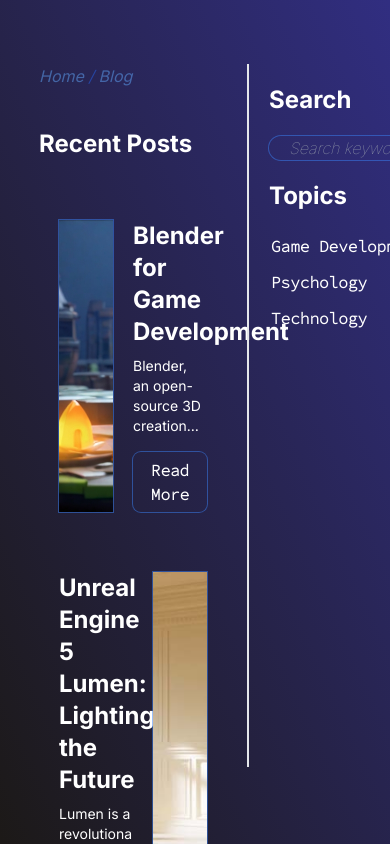
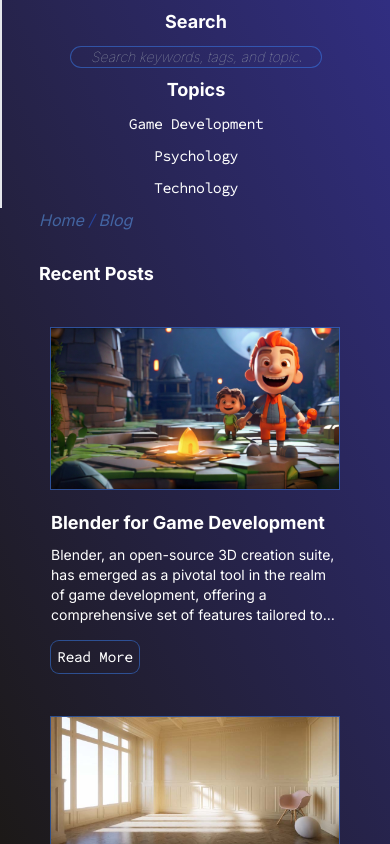
Before and after one commit to MadhushaSUM/portfolio-website, a Next.js app in the folder portfolio-website/: page /blog in a window 390 px wide. Shown: the top 844 px of the page. Built offline with nearby package versions, Linux system fonts and the light colour scheme.

Commit message:
Blog sm responsiveness

```diff
--- a/portfolio-website/app/blog/layout.tsx
+++ b/portfolio-website/app/blog/layout.tsx
@@ -10,17 +10,21 @@
     description: 'Madhusha Laksitha\'s portfolio website',
 }
 
-export default function RootLayout({ children, }: { children: React.ReactNode }) {
+export default function RootLayout({ children, }: Readonly<{ children: React.ReactNode }>) {
     return (
         <BlogSearchContextProvider>
             <div className={inter.className}>
                 <div className='background' />
+                <div className='block sm:hidden'>
+                    <RightPanel />
+                </div>
 
-                <div className='w-4/5 flex flex-row mx-auto pt-16 pb-16'>
-                    <div className='w-2/3'>
+                <div className='w-4/5 flex flex-row mx-auto sm:pt-16 pb-16'>
+
+                    <div className='sm:w-2/3'>
                         {children}
                     </div>
-                    <div className='w-1/3'>
+                    <div className='w-1/3 hidden sm:block'>
                         <div className='fixed h-5/6'>
                             <RightPanel />
                         </div>
--- a/portfolio-website/app/blog/page.tsx
+++ b/portfolio-website/app/blog/page.tsx
@@ -49,7 +49,7 @@
 
 
     return (
-        <div className='flex flex-col mr-5 gap-5'>
+        <div className='flex flex-col sm:mr-5 gap-5'>
             <BreadCrumbs pathArr={[{name: "Home", path: "/"}, {name: "Blog", path: "/blog"}]}/>
             <h2>Recent Posts</h2>
 
--- a/portfolio-website/app/blog/post/[postId]/page.tsx
+++ b/portfolio-website/app/blog/post/[postId]/page.tsx
@@ -20,13 +20,13 @@
     const post = response.data as Post;
 
     return (
-        <div className='flex flex-col mr-5 gap-10'>
+        <div className='flex flex-col sm:mr-5 gap-10'>
             <BreadCrumbs pathArr={[{name: "Home", path: "/"}, {name: "Blog", path: "/blog"}, {name: `${post.topic}`, path: `/blog/topic?topic=${post.topic}`}, {name: `${post.title}`, path: `/blog/${post.id}`}]}/>
             <div>
                 <h2>{post.title}</h2>
                 <PostTagBar tagTexts={post.tags}/>
             </div>
-            <div className="ring-1 p-5">
+            <div className="ring-1 p-2">
                 <Image
                     src={post.previewImageURL}
                     alt='Post image'
--- a/portfolio-website/app/page.tsx
+++ b/portfolio-website/app/page.tsx
@@ -26,7 +26,7 @@
 
                     <div className='py-20 text-white flex justify-center gap-1'>
                         <span>Inspired by</span>
-                        <a className='hover:text-slate-400' href='https://brittanychiang.com/'>
+                        <a className='hover:text-slate-400' target='_blank' href='https://brittanychiang.com/'>
                             {`Brittany Chiang's website`}
                         </a>.
                     </div>
--- a/portfolio-website/components/Blog/PostBody.tsx
+++ b/portfolio-website/components/Blog/PostBody.tsx
@@ -49,7 +49,7 @@
 
             return (
                 <div>
-                    <div className="ring-1 p-5">
+                    <div className="ring-1 p-2">
                         <Image
                             src={ contentItem.data }
                             alt='Post image'
--- a/portfolio-website/components/Blog/PostPreview.tsx
+++ b/portfolio-website/components/Blog/PostPreview.tsx
@@ -12,8 +12,8 @@
     }
 
     return (
-        <div className={`flex ${flipped ? 'flex-row-reverse' : 'flex-row'} glass-card p-5 gap-5`}>
-            <div className="ring-1 w-1/2 relative">
+        <div className={`flex flex-col ${flipped ? 'sm:flex-row-reverse' : 'sm:flex-row'} glass-card p-3 sm:p-5 gap-5`}>
+            <div className="ring-1 sm:w-1/2 relative hidden sm:block">
                 <Image
                     src={post.previewImageURL}
                     alt='post thumbnail'
@@ -21,8 +21,16 @@
                     objectFit='cover'
                 />
             </div>
+            <div className="block sm:hidden ring-1">
+                <Image
+                    src={post.previewImageURL}
+                    width='500'
+                    height='40'
+                    alt="post-image"
+                />
+            </div>
 
-            <div className="w-1/2 flex flex-col gap-2">
+            <div className="sm:w-1/2 flex flex-col gap-2">
                 <h2 className="m-0">{post.title}</h2>
                 <p className="text-white line-clamp-4">{ post.brief }</p>
                 <button className="ring-1 rounded-lg p-1 mt-2" onClick={handleClick}>Read More</button>
--- a/portfolio-website/components/Blog/PostTagBar.tsx
+++ b/portfolio-website/components/Blog/PostTagBar.tsx
@@ -3,7 +3,7 @@
 
 export default function PostTagBar({tagTexts}: TagBarParams){
     return (
-        <div className="flex flex-row">
+        <div className="flex flex-row gap-2 flex-wrap">
             {tagTexts.map((text: string, index: number) => {
                 return <PostTag text={text} key={index}/>
             })}
--- a/portfolio-website/components/Blog/RightPanel.tsx
+++ b/portfolio-website/components/Blog/RightPanel.tsx
@@ -12,7 +12,7 @@
     }
 
     return (
-        <div className="border-l-2 flex flex-col pl-5 h-full">
+        <div className="border-l-2 flex flex-col sm:pl-5 h-full items-center sm:items-start">
             <h2>Search</h2>
             <SearchBar />
 
--- a/portfolio-website/components/Blog/SearchBar.tsx
+++ b/portfolio-website/components/Blog/SearchBar.tsx
@@ -14,7 +14,7 @@
 
     return (
         <div>
-            <input onChange={debounce(handleChange, 1000)} type="text" placeholder="Search keywords, tags, and topics" className="w-fit rounded-full ring-1 px-5 text-white font-thin italic bg-transparent"/>
+            <input onChange={debounce(handleChange, 1000)} type="text" placeholder="Search keywords, tags, and topics" className="w-fit rounded-full ring-1 px-5 text-white font-thin italic bg-transparent sm:text-base text-sm"/>
         </div>
     )
 }
--- a/portfolio-website/components/BreadCrumbs.tsx
+++ b/portfolio-website/components/BreadCrumbs.tsx
@@ -1,7 +1,7 @@
 
 export default function BreadCrumbs({ pathArr }: { pathArr: {name: string, path: string}[] }) {
     return (
-        <div>
+        <div className="flex flex-wrap">
             {pathArr.map( (dir, index) => {
                 return (
                     <span key={index}>
--- a/portfolio-website/components/Profile.tsx
+++ b/portfolio-website/components/Profile.tsx
@@ -11,6 +11,9 @@
                     seamlessly balancing creativity and technical prowess
                     for a harmonious user experience.
                 </ p>
+                <div className="sm:hidden block text-base font-normal">
+                    <a href="/blog"><span>{`Visit my blog ->`}</span></a>
+                </div>
             </div>
             <ContactDetails />
         </div>
--- a/portfolio-website/css/Blog.css
+++ b/portfolio-website/css/Blog.css
@@ -1,5 +1,5 @@
 h2 {
-    @apply text-2xl font-bold my-5 text-white;
+    @apply text-lg sm:text-2xl font-bold sm:my-5 my-2 text-white;
 }
 h3 {
     @apply text-xl font-bold my-5 text-white;
@@ -12,7 +12,7 @@
     white-space: pre-wrap;
 }
 button {
-    @apply font-bold w-fit border-2 border-transparent;
+    @apply font-bold w-fit border-2 border-transparent sm:text-base text-sm;
     font-family: 'Source Code Pro', monospace;
     color: white;
 }
```
